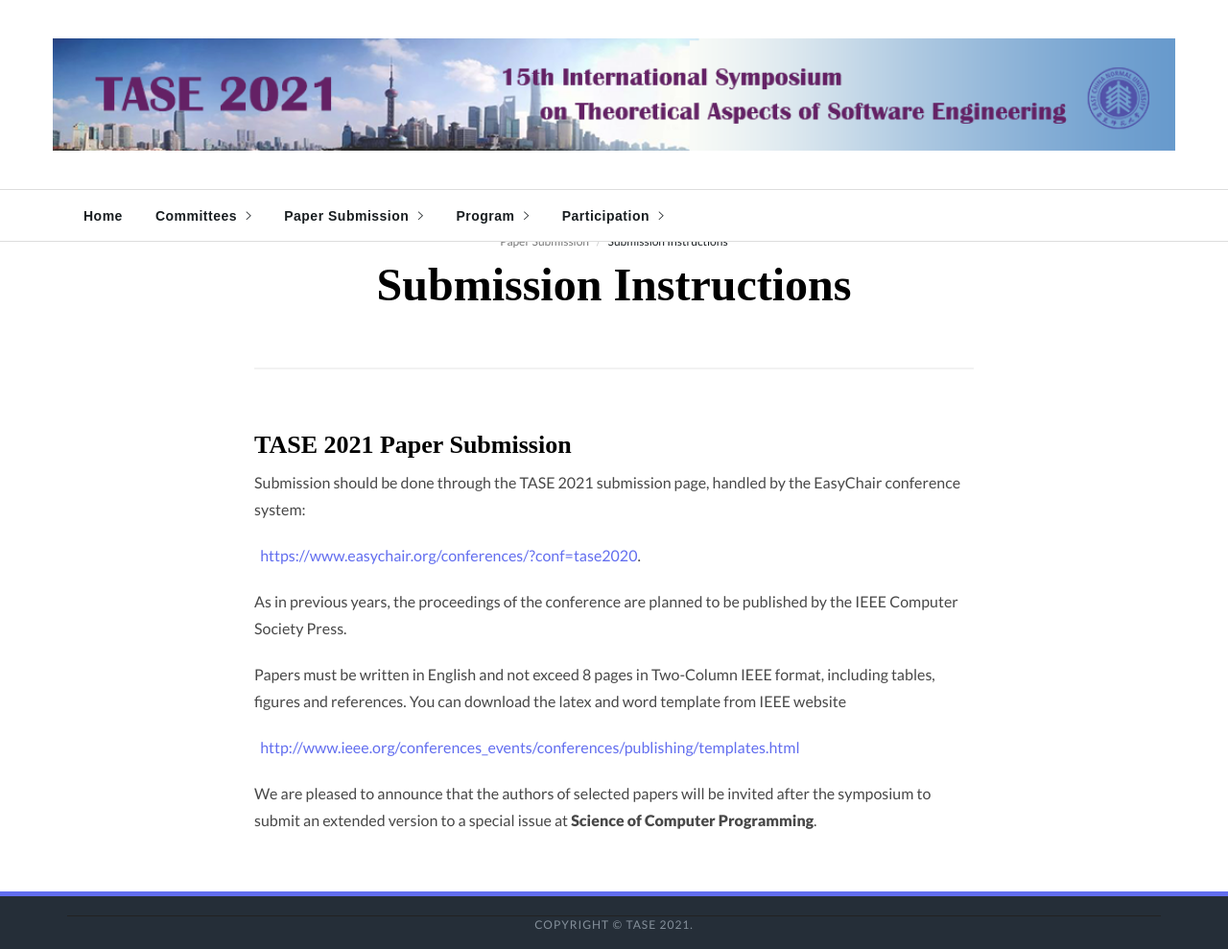
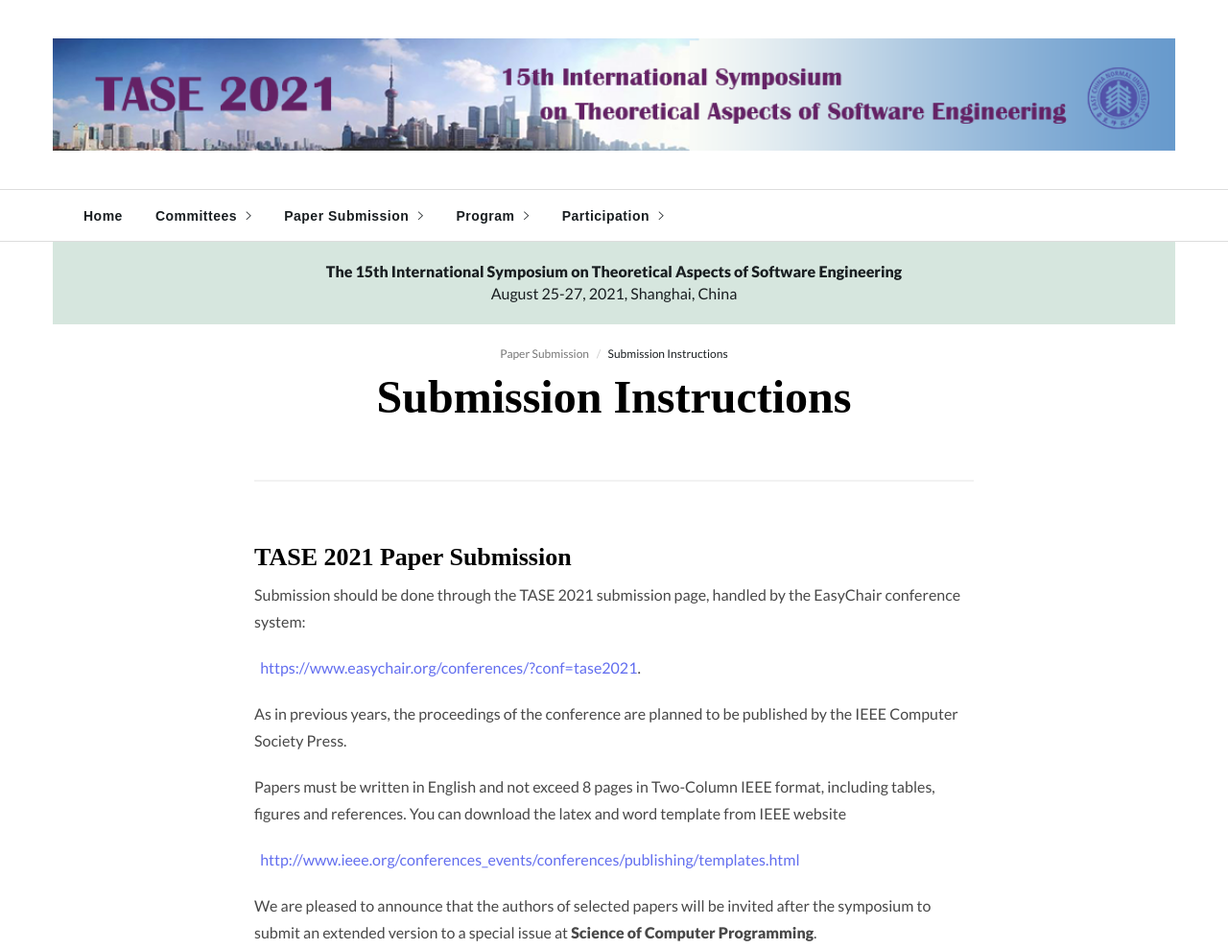
Before and after one commit to tase2021/tase, a plain HTML site: page c_subins.html in a window 1280 px wide. Shown: the top 989 px of the page at 96% size. Drawn offline with Linux system fonts and the light colour scheme; files whose address does not match are found by name; a web font is replaced by a local one.

Commit message:
Update c_subins.html

```diff
--- a/c_subins.html
+++ b/c_subins.html
@@ -164,7 +164,7 @@
 						<div class="page-description">
 							<h4>TASE 2021 Paper Submission</h4>
 							<p>Submission should be done through the TASE 2021 submission page, handled by the EasyChair conference system:</p>
-							<p>&nbsp;&nbsp;<a href="https://www.easychair.org/conferences/?conf=tase2020">https://www.easychair.org/conferences/?conf=tase2020</a>.</p>
+							<p>&nbsp;&nbsp;<a href="https://www.easychair.org/conferences/?conf=tase2021">https://www.easychair.org/conferences/?conf=tase2021</a>.</p>
 							<p>As in previous years, the proceedings of the conference are planned to be published by the IEEE Computer Society Press.</p>
 							<p>Papers must be written in English and not exceed 8 pages in Two-Column IEEE format, including tables, figures and references. You can download the latex and word template from IEEE website</p>
 							<p>&nbsp;&nbsp;<a href="http://www.ieee.org/conferences_events/conferences/publishing/templates.html">http://www.ieee.org/conferences_events/conferences/publishing/templates.html</a></p>
```
